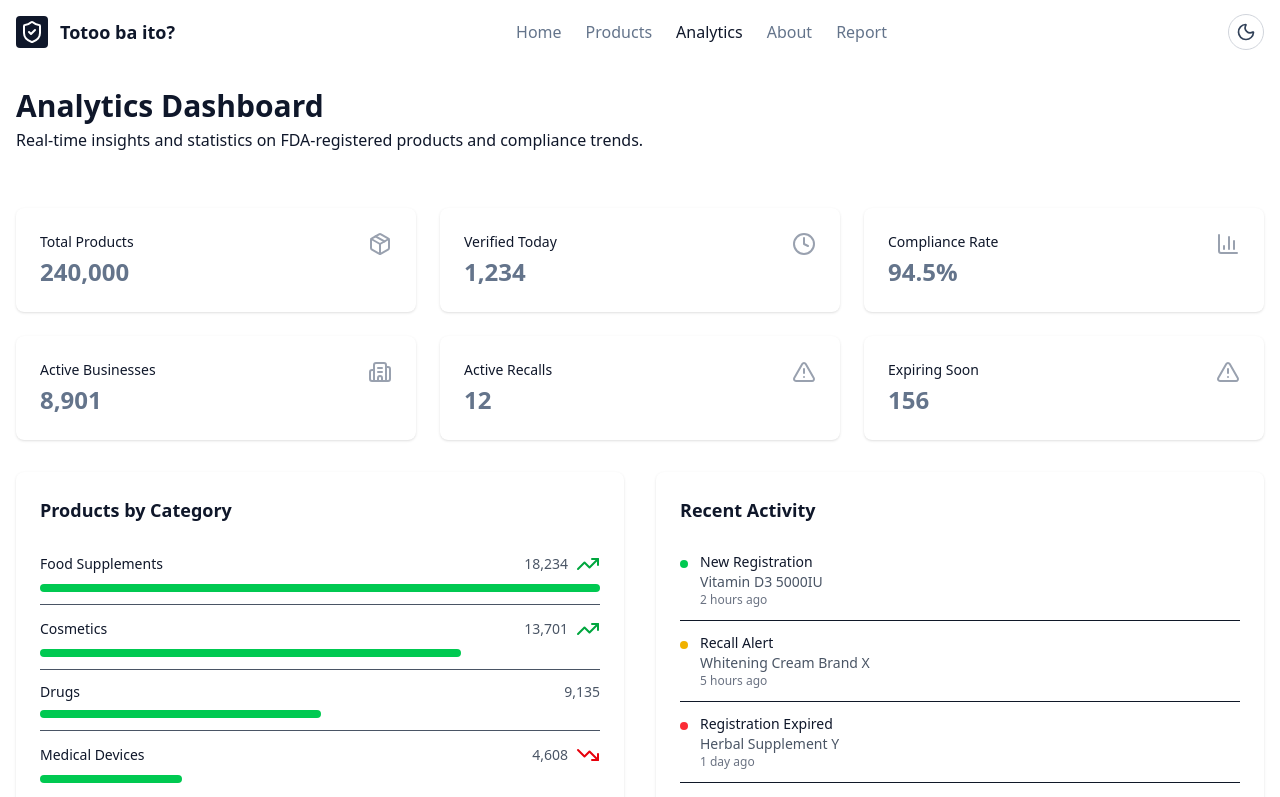
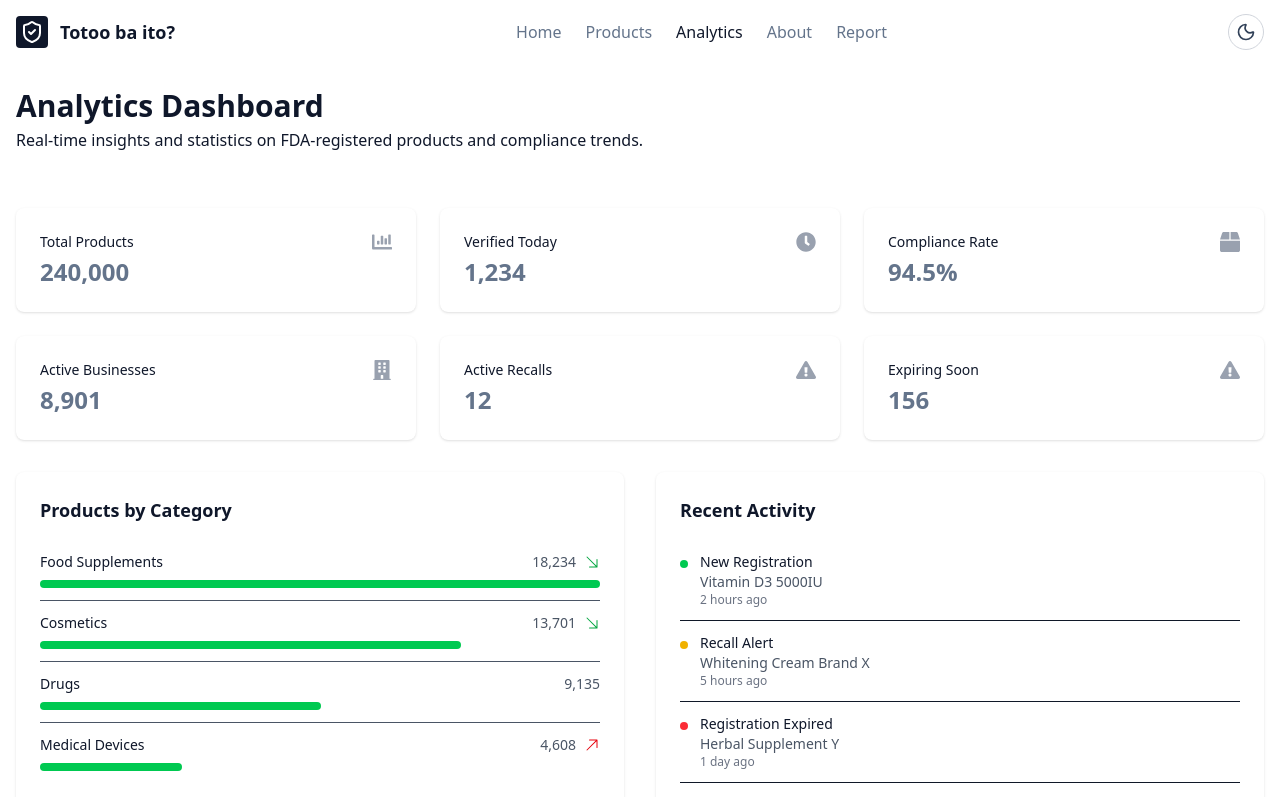
Before and after one commit to Neil-urk12/totoo-ba-web, a React (Vite) app: page /analytics in a window 1280 px wide. Shown: the top 797 px of the page. Built offline with nearby package versions, Linux system fonts and the light colour scheme.

Commit message:
fix: fixed missing import

```diff
--- a/src/pages/Analytics.tsx
+++ b/src/pages/Analytics.tsx
@@ -1,4 +1,6 @@
-import { Package, Building2, BarChart3, Clock, AlertTriangle, TrendingDown, TrendingUp } from 'lucide-react';
+import { FaBox, FaBuilding, FaChartBar, FaClock, FaExclamationTriangle } from 'react-icons/fa';
+import { HiArrowDownRight } from "react-icons/hi2";
+import { HiArrowUpRight } from "react-icons/hi2";
 
 // Mock data for analytics
 const mockAnalyticsData = {
@@ -49,8 +51,8 @@ function MetricCard({ title, value, trend, trendValue, icon, trendType = 'positi
     };
 
     const getTrendIcon = () => {
-        if (trendType === 'positive') return <TrendingUp aria-hidden="true" />;
-        if (trendType === 'negative') return <TrendingDown aria-hidden="true" />;
+        if (trendType === 'positive') return <HiArrowDownRight aria-hidden="true" />;
+        if (trendType === 'negative') return <HiArrowUpRight aria-hidden="true" />;
         return '';
     };
 
@@ -80,8 +82,8 @@ function CategoryBar({ name, count, trend }: { name: string; count: number; tren
     const percentage = (count / maxCount) * 100;
 
     const getTrendIcon = () => {
-        if (trend === 'up') return <span className="text-green-600"><TrendingUp /></span>;
-        if (trend === 'down') return <span className="text-red-600"><TrendingDown /></span>;
+        if (trend === 'up') return <span className="text-green-600"><HiArrowDownRight /></span>;
+        if (trend === 'down') return <span className="text-red-600"><HiArrowUpRight /></span>;
         return null;
     };
 
@@ -168,42 +170,42 @@ export default function Analytics() {
                         title="Total Products"
                         value={mockAnalyticsData.totalProducts.toLocaleString()}
                         trend="+12% from last month"
-                        icon={<Package className="text-xl" />}
+                        icon={<FaChartBar className="text-xl" />}
                         trendType="positive"
                     />
                     <MetricCard
                         title="Verified Today"
                         value={mockAnalyticsData.verifiedToday.toLocaleString()}
                         trend="+8% from yesterday"
-                        icon={<Clock className="text-xl" />}
+                        icon={<FaClock className="text-xl" />}
                         trendType="positive"
                     />
                     <MetricCard
                         title="Compliance Rate"
                         value={`${mockAnalyticsData.complianceRate}%`}
                         trend="+2.3% from last quarter"
-                        icon={<BarChart3 className="text-xl" />}
+                        icon={<FaBox className="text-xl" />}
                         trendType="positive"
                     />
                     <MetricCard
                         title="Active Businesses"
                         value={mockAnalyticsData.activeBusinesses.toLocaleString()}
                         trend="+5% from last month"
-                        icon={<Building2 className="text-xl" />}
+                        icon={<FaBuilding className="text-xl" />}
                         trendType="positive"
                     />
                     <MetricCard
                         title="Active Recalls"
                         value={mockAnalyticsData.activeRecalls}
                         trend="+3 from last week"
-                        icon={<AlertTriangle className="text-xl" />}
+                        icon={<FaExclamationTriangle className="text-xl" />}
                         trendType="negative"
                     />
                     <MetricCard
                         title="Expiring Soon"
                         value={mockAnalyticsData.expiringSoon}
                         trend="Within 30 days"
-                        icon={<AlertTriangle className="text-xl" />}
+                        icon={<FaExclamationTriangle className="text-xl" />}
                         trendType="neutral"
                     />
                 </div>
```
